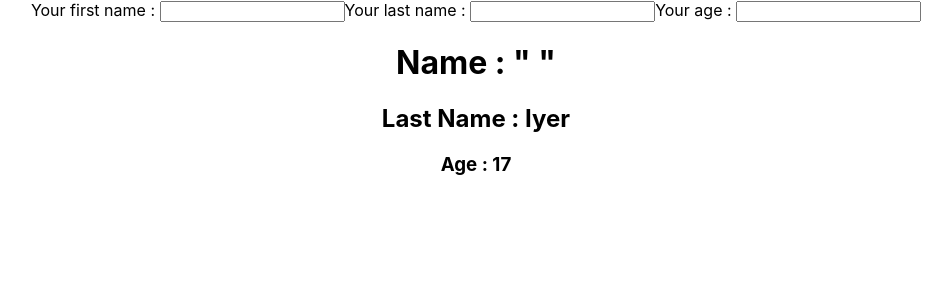
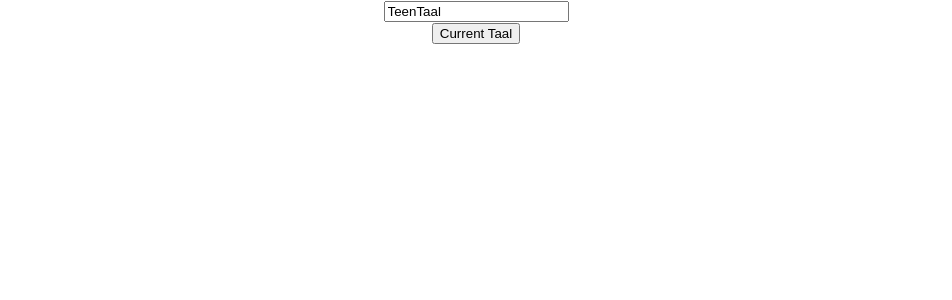
Before and after one commit to s1oly/tablanote, a React (Create React App) app: page / in a window 1280 px wide. Shown: the top 300 px of the page, without its empty margins (164-1116 px from the left). Built offline with nearby package versions, Linux system fonts and the light colour scheme.

Commit message:
Have got user input for the taal

```diff
--- a/src/App.js
+++ b/src/App.js
@@ -1,25 +1,26 @@
 
 import './App.css';
+import React, { useState } from 'react';
 
-const Person = (N, L, A) => {
-  return(
-    <>
-    <h1>Name : " "</h1>
-    <h2>Last Name : Iyer</h2>
-    <h3>Age : 17</h3>
-    </>
-  )
-}
 
 const App = () => {
+  const [taal, setTaal] = useState('TeenTaal')
+  const sayTaal = () => {
+    alert(taal)
+  }
+  const change = (event) => {
+    setTaal(event.target.value)
+  }
+
+
   return (
     <div className="App">
-      <label>
-        Your first name : <input Personf= "myInput" />
-        Your last name : <input Personl = "myInput2"/>
-        Your age : <input Persona = "myInput3" />
-      </label>
-      <Person />
+      <input
+      onChange = {change}
+      value = {taal}>
+      </input>
+      <br></br>
+      <button onClick = {sayTaal}> Current Taal</button>
     </div>
   );
 }
```
